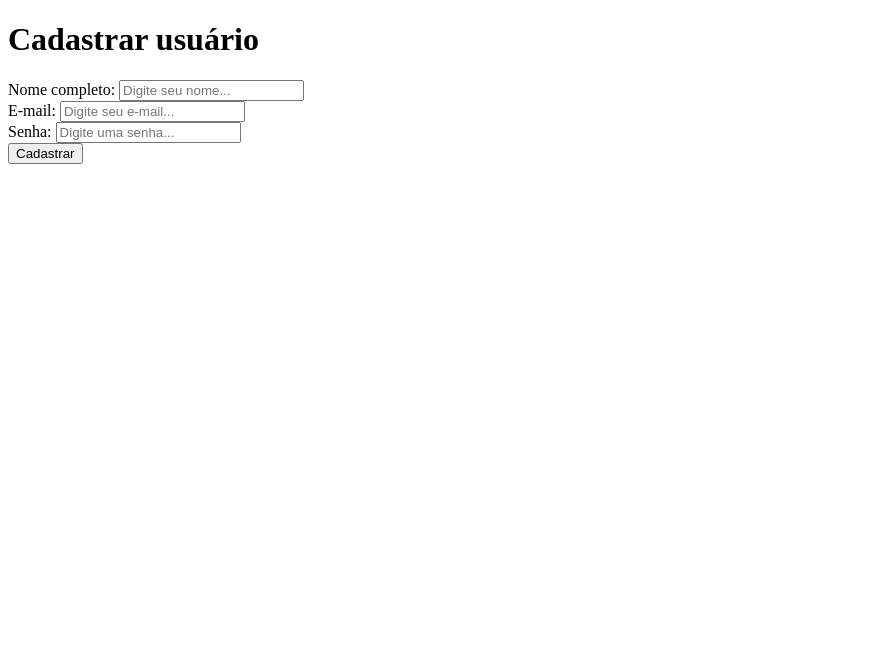
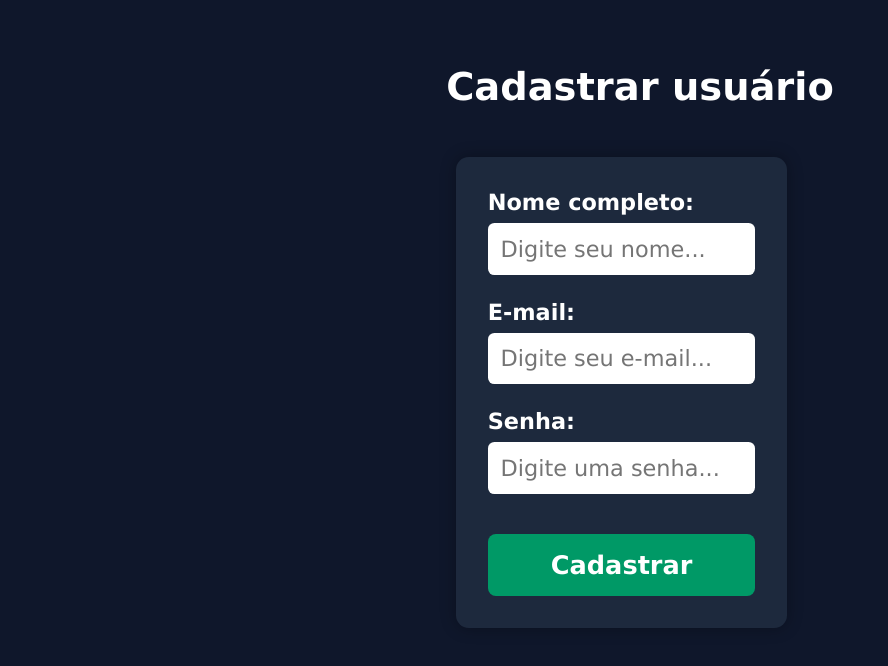
Before and after one commit to giovanagouvea11TIB/frontend-aulaMarcio, a plain HTML site: page pages/cadastro.html in a window 1280 px wide. Shown: the whole page, without its empty margins (0-888 px from the left). Drawn offline with Linux system fonts and the light colour scheme.

Commit message:
finalizacao do projeto + muitas alteracoes e adicoes

```diff
--- /dev/null
+++ b/pages/cadastro.css
@@ -0,0 +1,82 @@
+* {
+    margin: 0;
+    padding: 0;
+    box-sizing: border-box;
+    font-family: 'Lucida Sans', 'Lucida Sans Regular', 'Lucida Grande', 'Lucida Sans Unicode', Geneva, Verdana, sans-serif;
+}
+
+body {
+    background: oklch(20.8% 0.042 265.755);
+    color: #fff;
+    min-height: 100svh;
+    display: flex;
+    flex-direction: column;
+    align-items: center;
+    text-align: center;
+    padding: 2rem;
+}
+
+header {
+    margin-top: 2rem;
+}
+
+h1 {
+    font-size: 2.4rem;
+    margin-bottom: 1rem;
+}
+
+form {
+    margin-top: 2rem;
+    background: oklch(27.9% 0.041 260.031);
+    padding: 2rem;
+    border-radius: .8rem;
+    display: flex;
+    flex-direction: column;
+    gap: 1.5rem;
+    width: min(90%, 400px);
+    box-shadow: 0 0 1rem rgba(0, 0, 0, 0.3);
+}
+
+form div {
+    display: flex;
+    flex-direction: column;
+    align-items: flex-start;
+    gap: .5rem;
+}
+
+label {
+    font-weight: bold;
+    font-size: 1.4rem;
+}
+
+input {
+    width: 100%;
+    padding: .8rem;
+    border: none;
+    border-radius: .4rem;
+    font-size: 1.4rem;
+    outline: none;
+}
+
+input:focus {
+    outline: 2px solid oklch(76.5% 0.177 163.223);
+    background: #f6f6f6;
+    color: #000;
+}
+
+button {
+    margin-top: 1rem;
+    padding: 1rem;
+    background: oklch(59.6% 0.145 163.225);
+    color: #fff;
+    border: none;
+    border-radius: .5rem;
+    font-size: 1.6rem;
+    font-weight: 700;
+    cursor: pointer;
+    transition: background .4s;
+}
+
+button:hover {
+    background: oklch(76.5% 0.177 163.223);
+}
--- a/pages/cadastro.html
+++ b/pages/cadastro.html
@@ -4,6 +4,7 @@
     <meta charset="UTF-8">
     <meta name="viewport" content="width=device-width, initial-scale=1.0">
     <title>Cadastro de novos usuários</title>
+    <link rel="stylesheet" href="cadastro.css">
     <script src="./cadastro.js" defer></script>
 </head>
 <body>
--- /dev/null
+++ b/pages/usuarios.css
@@ -0,0 +1,78 @@
+* {
+    margin: 0;
+    padding: 0;
+    box-sizing: border-box;
+    font-family: 'Lucida Sans', 'Lucida Sans Regular', 'Lucida Grande', 'Lucida Sans Unicode', Geneva, Verdana, sans-serif;
+}
+
+body {
+    background: oklch(20.8% 0.042 265.755);
+    color: #fff;
+    min-height: 100svh;
+    display: flex;
+    flex-direction: column;
+    align-items: center;
+    justify-content: flex-start;
+    text-align: center;
+    padding: 2rem;
+}
+
+header {
+    width: 100%;
+    display: flex;
+    justify-content: flex-start;
+    padding: 1rem 0;
+}
+
+header a {
+    color: #fff;
+    background: oklch(59.6% 0.145 163.225);
+    text-decoration: none;
+    font-weight: 700;
+    padding: 1rem 2rem;
+    border-radius: .5rem;
+    transition: background .4s;
+}
+
+header a:hover {
+    background: oklch(76.5% 0.177 163.223);
+}
+
+/* ---- Área principal e cards ---- */
+main {
+    margin-top: 3rem;
+    width: 100%;
+    max-width: 800px;
+    display: flex;
+    flex-direction: column;
+    align-items: center;
+    gap: 2rem;
+}
+
+/* ---- Card de usuário ---- */
+section {
+    background: oklch(27.9% 0.041 260.031);
+    width: 100%;
+    padding: 2rem;
+    border-radius: 1rem;
+    text-align: left;
+    box-shadow: 0 0 1rem rgba(0, 0, 0, 0.3);
+    transition: transform 0.3s, background 0.3s;
+}
+
+section:hover {
+    transform: translateY(-5px);
+    background: oklch(32% 0.05 260.031);
+}
+
+section h2 {
+    font-size: 1.8rem;
+    margin-bottom: 1rem;
+    color: oklch(90% 0.15 163.223);
+}
+
+section p {
+    font-size: 1.4rem;
+    line-height: 1.6;
+    margin-bottom: .5rem;
+}
--- /dev/null
+++ b/style.css
@@ -0,0 +1,43 @@
+* {
+    margin: 0;
+    padding: 0;
+    box-sizing: border-box;
+    font-family: 'Lucida Sans', 'Lucida Sans Regular', 'Lucida Grande', 'Lucida Sans Unicode', Geneva, Verdana, sans-serif;
+}
+
+body {
+    background: oklch(20.8% 0.042 265.755);
+    color: #FFF;
+    height: 100svh;
+    display: flex;
+    align-items: center;
+    justify-content: center;
+    text-align: center;
+}
+
+header {
+    display: flex;
+    gap: 3rem;
+    flex-direction: column;
+}
+
+ul {
+    list-style: none;
+    display: flex;
+    flex-direction: column;
+    gap: 3rem;
+}
+
+a {
+    color: #fff;
+    background: oklch(59.6% 0.145 163.225);
+    text-decoration: none;
+    font-weight: 700;
+    padding: 1rem;
+    border-radius: .5rem;
+}
+
+a:hover {
+    background: oklch(76.5% 0.177 163.223);
+    transition: .4s;
+}
```
Also changed, not shown: index.html (+11 -5 lines), pages/usuarios.html (added, +19 -0 lines), pages/usuarios.js (added, +16 -0 lines), script.js (deleted, +0 -21 lines).
